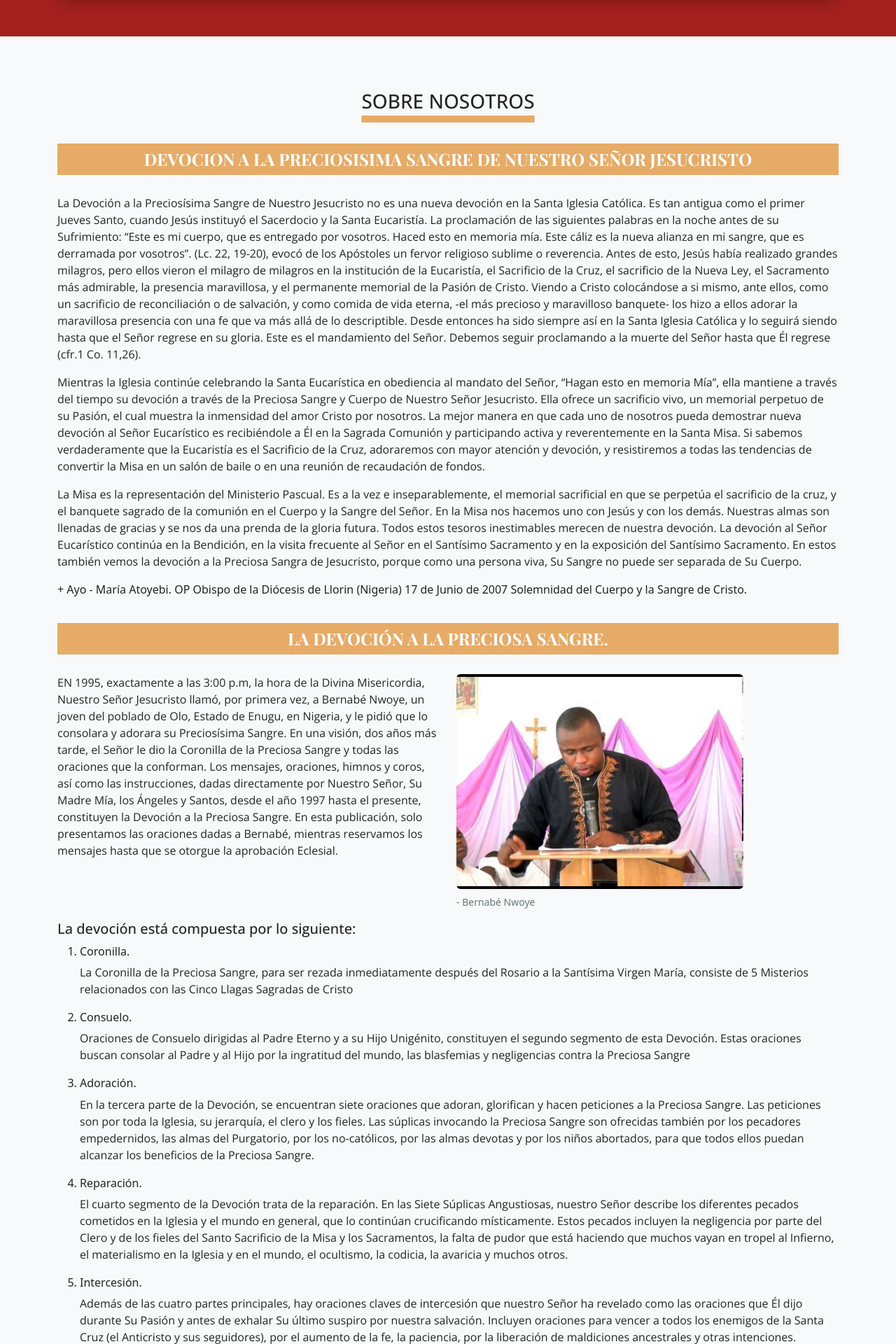
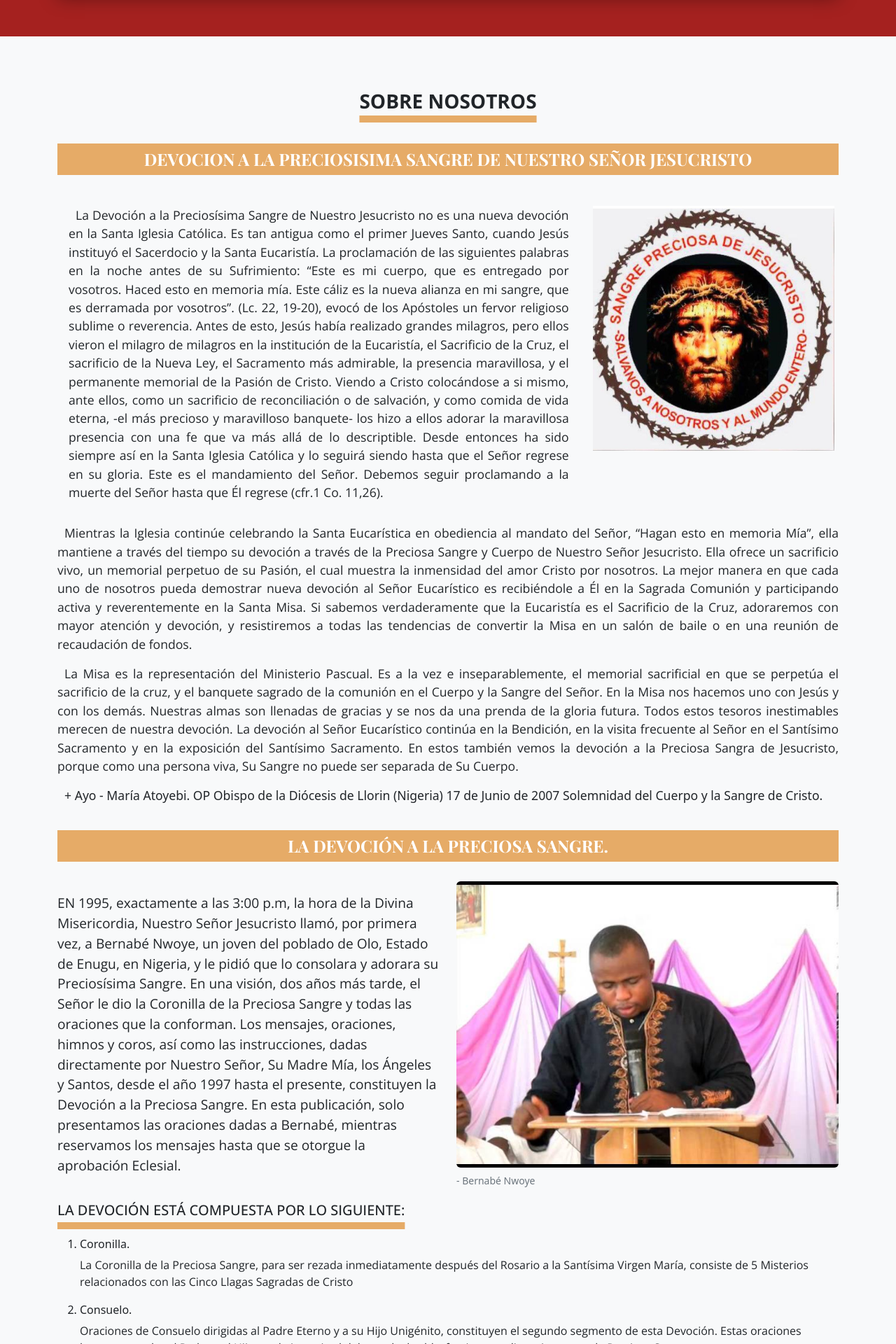
Before and after one commit to emirmoretti/apsj, a React (Vite) app: page /nosotros in a window 1280 px wide. Shown: the part 700-2620 px from the top of the page at 70% size. Built offline with nearby package versions, Linux system fonts and the light colour scheme.

Commit message:
nosotros

```diff
--- a/src/pages/Nosotros.jsx
+++ b/src/pages/Nosotros.jsx
@@ -1,7 +1,8 @@
 import React from "react";
 import { Col, Row } from "react-bootstrap";
 import Container from "react-bootstrap/Container";
-import nwoye from '../assets/images/nwoye.jpg'
+import nwoye from "../assets/images/nwoye.jpg";
+import logo3 from "../assets/images/logo3.jpg";
 
 import "./styles/Nosotros.scss";
 
@@ -29,21 +30,30 @@ const Nosotros = () => {
             <h3 className="underline">Sobre Nosotros</h3>
             <h4>DEVOCION A LA PRECIOSISIMA SANGRE DE NUESTRO SEÑOR JESUCRISTO</h4>
           </div>
-          <div className="text-first">
+          <div className="first-text">
+            <Row className="p-3">
+              <Col md={8}>
                 <p>
                   La Devoción a la Preciosísima Sangre de Nuestro Jesucristo no es una nueva devoción en la Santa Iglesia Católica. Es tan
                   antigua como el primer Jueves Santo, cuando Jesús instituyó el Sacerdocio y la Santa Eucaristía. La proclamación de las
                   siguientes palabras en la noche antes de su Sufrimiento: “Este es mi cuerpo, que es entregado por vosotros. Haced esto en
                   memoria mía. Este cáliz es la nueva alianza en mi sangre, que es derramada por vosotros”. (Lc. 22, 19-20), evocó de los
-              Apóstoles un fervor religioso sublime o reverencia. Antes de esto, Jesús había realizado grandes milagros, pero ellos vieron
-              el milagro de milagros en la institución de la Eucaristía, el Sacrificio de la Cruz, el sacrificio de la Nueva Ley, el
-              Sacramento más admirable, la presencia maravillosa, y el permanente memorial de la Pasión de Cristo. Viendo a Cristo
-              colocándose a si mismo, ante ellos, como un sacrificio de reconciliación o de salvación, y como comida de vida eterna, -el más
-              precioso y maravilloso banquete- los hizo a ellos adorar la maravillosa presencia con una fe que va más allá de lo
-              descriptible. Desde entonces ha sido siempre así en la Santa Iglesia Católica y lo seguirá siendo hasta que el Señor regrese
-              en su gloria. Este es el mandamiento del Señor. Debemos seguir proclamando a la muerte del Señor hasta que Él regrese (cfr.1
-              Co. 11,26).
+                  Apóstoles un fervor religioso sublime o reverencia. Antes de esto, Jesús había realizado grandes milagros, pero ellos
+                  vieron el milagro de milagros en la institución de la Eucaristía, el Sacrificio de la Cruz, el sacrificio de la Nueva Ley,
+                  el Sacramento más admirable, la presencia maravillosa, y el permanente memorial de la Pasión de Cristo. Viendo a Cristo
+                  colocándose a si mismo, ante ellos, como un sacrificio de reconciliación o de salvación, y como comida de vida eterna, -el
+                  más precioso y maravilloso banquete- los hizo a ellos adorar la maravillosa presencia con una fe que va más allá de lo
+                  descriptible. Desde entonces ha sido siempre así en la Santa Iglesia Católica y lo seguirá siendo hasta que el Señor
+                  regrese en su gloria. Este es el mandamiento del Señor. Debemos seguir proclamando a la muerte del Señor hasta que Él
+                  regrese (cfr.1 Co. 11,26).
                 </p>
+              </Col>
+              <Col>
+                <div>
+                  <img src={logo3} alt="" className="img-fluid" />
+                </div>
+              </Col>
+            </Row>
             <p>
               Mientras la Iglesia continúe celebrando la Santa Eucarística en obediencia al mandato del Señor, “Hagan esto en memoria Mía”,
               ella mantiene a través del tiempo su devoción a través de la Preciosa Sangre y Cuerpo de Nuestro Señor Jesucristo. Ella ofrece
@@ -69,9 +79,9 @@ const Nosotros = () => {
           <div className="section-title">
             <h4>La devoción a la preciosa sangre.</h4>
           </div>
-          <div>
-            <Row>
-              <Col>
+          <div className="second-text">
+            <Row className="align-items-center">
+              <Col md={6}>
                 <div>
                   <p>
                     EN 1995, exactamente a las 3:00 p.m, la hora de la Divina Misericordia, Nuestro Señor Jesucristo llamó, por primera vez,
@@ -85,15 +95,17 @@ const Nosotros = () => {
                 </div>
               </Col>
               <Col>
-                <div className="w-75">
+                <div className="mx-auto">
                   <figure className="figure">
-                        <img src={nwoye} alt="bernabe nwoye" className="figure-img img-fluid rounded"/>
+                    <img src={nwoye} alt="bernabe nwoye" className="figure-img img-fluid rounded" />
                     <figcaption className="figure-caption"> - Bernabé Nwoye</figcaption>
                   </figure>
                 </div>
               </Col>
             </Row>
-            <h5>La devoción está compuesta por lo siguiente:</h5>
+          </div>
+          <div className="third-text">
+            <h5 className="underline">La devoción está compuesta por lo siguiente:</h5>
             <ol>
               <li>
                 <h6>Coronilla.</h6>
--- a/src/pages/styles/Nosotros.scss
+++ b/src/pages/styles/Nosotros.scss
@@ -1,7 +1,7 @@
 #section-nosotros {
     background-color: #f8f9fa;
     .first-section-title {
-        background-color: #A5211F;
+        background-color: #a5211f;
         text-align: center;
         padding: 30px 0px;
         h2 {
@@ -23,15 +23,32 @@
     }
     .info-container {
         padding: 50px 0px;
+        .first-text {
+            text-align: justify;
+            font-size: clamp(1rem, 10vw, 1.1rem);
+            text-indent: 10px;
+        }
+        .second-text {
+            p {
+                font-size: clamp(1rem, 10vw, 1.2rem);
+            }
+        }
+        .third-text {
+            h5 {
+                text-transform: uppercase;
+                margin-bottom: 20px;
+            }
+        }
         .section-title {
             padding-top: 20px;
             padding-bottom: 20px;
-            h3{
+            h3 {
                 text-transform: uppercase;
                 text-align: center;
                 padding-bottom: 30px;
+                font-weight: bold;
             }
-            h4{
+            h4 {
                 text-align: center;
                 font-weight: bold;
                 font-family: "Playfair Display", serif;
```
Also changed, not shown: src/assets/images/logo3.jpg (added). Lines whose indentation alone changed are shown as unchanged.
